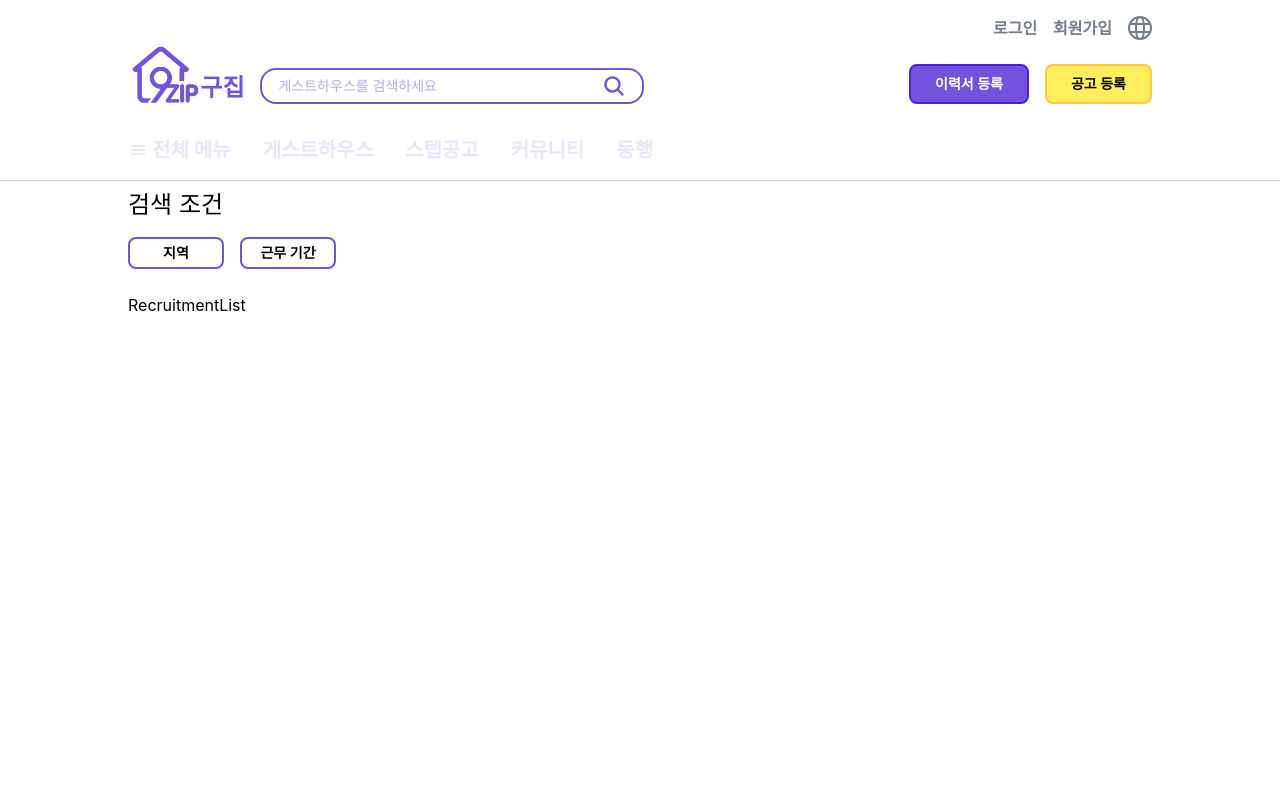
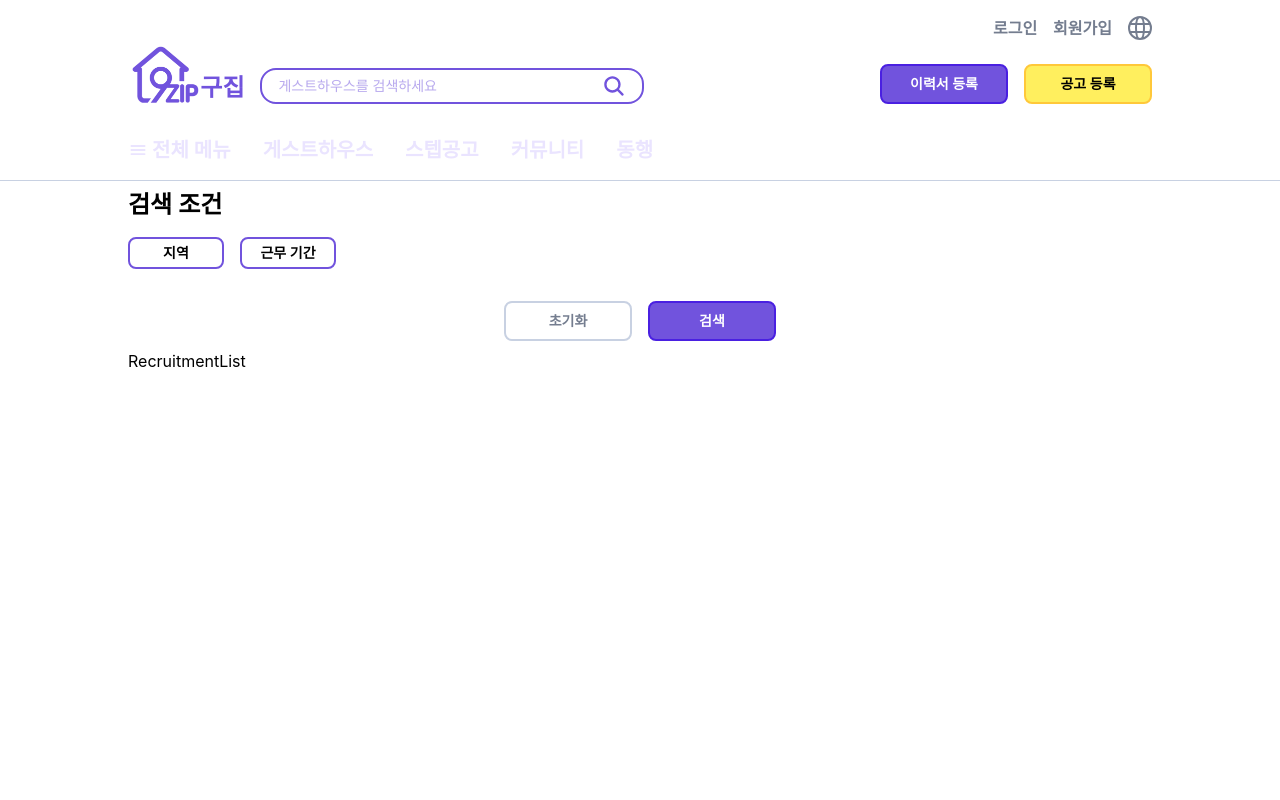
Before and after one commit to FivePrincess/Front, a React (Vite) app: page /recruitment in a window 1280 px wide. Shown: the top 800 px of the page. Built offline with nearby package versions, Linux system fonts and the light colour scheme.

Commit message:
feat(#5): 검색, 초기화 버튼 및 초기화 구현

```diff
--- a/src/components/PurpleBtn.jsx
+++ b/src/components/PurpleBtn.jsx
@@ -5,7 +5,7 @@ export default function PurpleBtn({ title, action }) {
   // 버튼 제목과 클릭 시 실행 함수
   return (
     <div
-      className="font-semibold bg-purple-main border-2 border-purple-dark text-white text-sm py-2 px-6 rounded-lg cursor-pointer hover:bg-purple-medium duration-300"
+      className="w-32 text-center font-semibold bg-purple-main border-2 border-purple-dark text-white text-sm py-2 px-6 rounded-lg cursor-pointer hover:bg-purple-medium duration-300"
       onClick={action} // 클릭 시 action 함수 실행
     >
       {title}
--- a/src/components/WhiteBtn.jsx
+++ b/src/components/WhiteBtn.jsx
@@ -5,7 +5,7 @@ export default function WhiteBtn({ title, action }) {
   //버튼 제목, 버튼 클릭 시 실행 함수
   return (
     <div
-      className="font-semibold bg-white border-2 border-gray-stroke text-gray-main text-sm py-2 px-6 rounded-lg cursor-pointer hover:bg-gray-stroke duration-300"
+      className="w-32 text-center font-semibold bg-white border-2 border-gray-stroke text-gray-main text-sm py-2 px-6 rounded-lg cursor-pointer hover:bg-gray-stroke duration-300"
       onClick={action} // 클릭 시 action 함수 실행
     >
       {title}
--- a/src/components/YellowBtn.jsx
+++ b/src/components/YellowBtn.jsx
@@ -5,7 +5,7 @@ export default function YellowBtn({ title, action }) {
   //버튼 제목, 버튼 클릭 시 실행 함수
   return (
     <div
-      className="bg-yellow-light border-2 border-yellow-main text-black text-sm py-2 px-6 rounded-lg cursor-pointer hover:bg-yellow-baby duration-300 font-semibold"
+      className="text-center w-32 bg-yellow-light border-2 border-yellow-main text-black text-sm py-2 px-6 rounded-lg cursor-pointer hover:bg-yellow-baby duration-300 font-semibold"
       onClick={action} // 클릭 시 action 함수 실행
     >
       {title}
--- a/src/pages/common/StaffRecruitmentPage/components/SearchFilter.jsx
+++ b/src/pages/common/StaffRecruitmentPage/components/SearchFilter.jsx
@@ -1,5 +1,7 @@
 import React, { useState, useEffect } from "react";
 import FilterBtnWhite from "../../../../components/FilterBtnWhite";
+import WhiteBtn from "../../../../components/WhiteBtn";
+import PurpleBtn from "../../../../components/PurpleBtn";
 import LocationFilter from "./LocationFilter";
 import DurationFilter from "./DurationFilter";
 
@@ -15,10 +17,21 @@ export default function SearchFilter() {
     console.log(selectedLocation);
   }, [selectedDuration, selectedLocation]);
 
+  const resetFilter = () => {
+    //검색 조건 초기화
+    setSelectedFilter("");
+    setSelectedLocation([]);
+    setSelectedDuration([]);
+  };
+
+  const search = () => {
+    //검색 수행
+  };
+
   return (
     <div>
       <div className="flex-col">
-        <div className="text-2xl py-2">검색 조건</div>
+        <div className="text-2xl py-2 font-semibold">검색 조건</div>
         {/** 검색 조건 분류 */}
         <div className="flex gap-4 py-2">
           <FilterBtnWhite
@@ -49,6 +62,12 @@ export default function SearchFilter() {
             ""
           )}
         </div>
+
+        {/** 초기화, 검색 */}
+        <div className="flex gap-4 justify-center py-2">
+          <WhiteBtn title={"초기화"} action={() => resetFilter()} />
+          <PurpleBtn title={"검색"} action={() => search} />
+        </div>
       </div>
     </div>
   );
```
